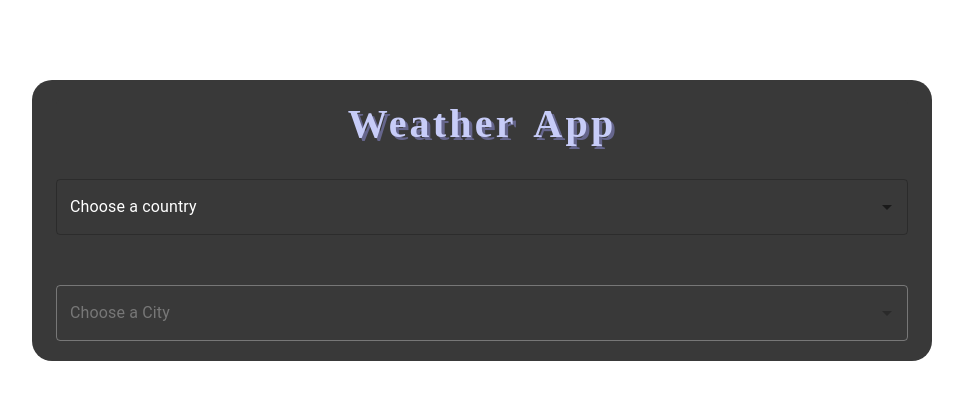
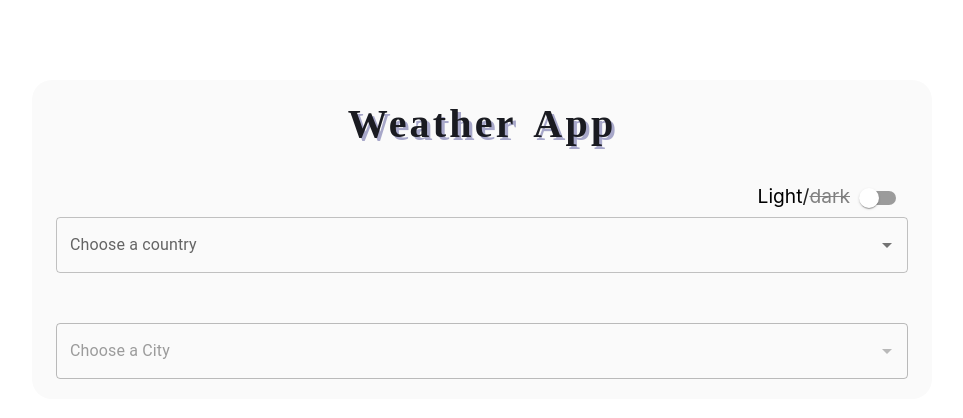
Before and after one commit to frankenstein-25/Weather_2, a React (Create React App) app: page / in a window 1280 px wide. Shown: the top 418 px of the page, without its empty margins (158-1121 px from the left). Built offline with nearby package versions, Linux system fonts and the light colour scheme; no server answers; a web font is replaced by a local one.

Commit message:
add theme

```diff
--- a/src/App.js
+++ b/src/App.js
@@ -1,26 +1,41 @@
-import Container from '@mui/material/Container';
-import Paper from '@mui/material/Paper';
-import Country from './Components/Country';
-import {useState,useEffect} from 'react'
-import City from './Components/City';
-import Weather from './Components/Weather';
-import LatLon from './Components/LatLon';
+import Container from "@mui/material/Container";
+import Paper from "@mui/material/Paper";
+import Country from "./Components/Country";
+import { useState, useEffect } from "react";
+import City from "./Components/City";
+import Weather from "./Components/Weather";
+import LatLon from "./Components/LatLon";
+import Switch from "@mui/material/Switch";
 function App() {
+  const [allCountries, setAllCountries] = useState([]);
+  const [cities, setCities] = useState([]);
+  const [country, setCountry] = useState(null);
+  const [city, setCity] = useState(null);
+  const [lat, setLat] = useState();
+  const [lon, setLon] = useState();
+  const [temp, setTemp] = useState();
+  const [checked, setChecked] = useState(false);
+  const [vals, setVals] = useState("light");
 
-  const [allCountries ,setAllCountries] = useState([]);
-  const [cities ,setCities] = useState([]);
-  const [country ,setCountry] = useState(null);
-  const [city ,setCity] = useState(null);
-  const [lat,setLat]= useState();
-  const [lon,setLon]= useState();
-  const[temp,setTemp]=useState();
-
+  const handleChange = (event) => {
+    setChecked(event.target.checked);
+    if (event.target.checked) {
+      setVals("dark");
+    } else {
+      setVals("light");
+    }
+  };
 
   return (
-    <Container className='padding' maxWidth="md" >
+    <div className={`${vals}-mode`}>
+      <Container className="padding" maxWidth="md">
         <Paper elevation={0}>
           <header>
-          <h1 className='heading'>Weather App</h1>
+            <h1 className="heading">Weather App</h1>
+            <div className="text-right font-size">
+              <span className="light">Light</span><span className="mode">/</span><span className="dark">dark</span>
+              <Switch checked={checked} onChange={handleChange} />
+            </div>
           </header>
           <Country
             setAllCountries={setAllCountries}
@@ -29,19 +44,29 @@ function App() {
             setCity={setCity}
             city={city}
           />
-          { <City
+          <City
             country={country}
             cities={cities}
             setCities={setCities}
-            setCity = {setCity}
+            setCity={setCity}
             city={city}
-
-          />}
-
-          {city && (<LatLon  city={city} setLat={setLat} setLon={setLon} />)}
-          {lat && lon && (<Weather city={city} country={country} setLat={setLat} setLon={setLon} lat={lat} lon={lon} setTemp={setTemp} temp={temp}/>)}
+          />
+          {city && <LatLon city={city} setLat={setLat} setLon={setLon} />}
+          {lat && lon && (
+            <Weather
+              city={city}
+              country={country}
+              setLat={setLat}
+              setLon={setLon}
+              lat={lat}
+              lon={lon}
+              setTemp={setTemp}
+              temp={temp}
+            />
+          )}
         </Paper>
       </Container>
+    </div>
   );
 }
 
--- a/src/Components/City.js
+++ b/src/Components/City.js
@@ -10,7 +10,6 @@ export default function City({city:value,cities,setCities, setCity,country}) {
     const [loading,setLoading] =React.useState(true);
     const [dis,setdisable] =React.useState(true);
 
-    // const loading = open && options.length === 0;
     const fetchCitiesData = async ()=>{
         setLoading(true);
         try {
@@ -32,7 +31,6 @@ export default function City({city:value,cities,setCities, setCity,country}) {
             setdisable(false);
           else
             setdisable(true);
-          console.log(country)
           country && (async () => await fetchCitiesData())()
         },[country]);
 
--- a/src/Components/Weather.js
+++ b/src/Components/Weather.js
@@ -2,7 +2,7 @@ import React, { useEffect, useState } from "react";
 import { BsThermometerHalf, BsWind, BsSpeedometer } from "react-icons/bs";
 import { WiHumidity } from "react-icons/wi";
 
-export default function Weather({ country, lat, lon, setTemp, temp,city }) {
+export default function Weather({ country, lat, lon, setTemp, temp, city }) {
   const [humidity, setHumidity] = useState();
   const [wind, setWind] = useState();
   const [pressure, setPressure] = useState();
@@ -33,19 +33,20 @@ export default function Weather({ country, lat, lon, setTemp, temp,city }) {
 
   useEffect(() => {
     lat && lon && (async () => await fetchweatherdata())();
+    console.log(lat);
   }, [lat, lon]);
 
   return (
     <>
-      {temp && (
+      {!lat && !lon && <h1>Data Is Not available....</h1>}
+      {lat && lon && temp && (
         <div>
           <div className="d-flex">
             <div className="data">
               <BsThermometerHalf
                 style={{
                   verticalAlign: "text-bottom",
-                  fontSize: "4rem",
-                  color: "white",
+                  fontSize: "4rem"
                 }}
               />{" "}
               <div className="span"> {tempFunc(temp)} </div>{" "}
--- a/src/index.css
+++ b/src/index.css
@@ -8,6 +8,7 @@ body {
     sans-serif;
   -webkit-font-smoothing: antialiased;
   -moz-osx-font-smoothing: grayscale;
+  background-color: white;
 }
 
 code {
@@ -21,75 +22,117 @@ code {
   background-color: rgb(57, 57, 57);
   border-radius: 20px;
 }
+.light-mode .light{
+  color: black;
+}
+.light-mode .dark{
+  color: gray;
+  text-decoration: line-through ;
+}
+.dark-mode .light{
+  color: lightcyan;
+  text-decoration: line-through;
+}
+.dark-mode .mode{
+  color: white;
+}
+.font-size{
+  font-size: 1.2rem;
+}
+.dark-mode .dark{
+  color: white;
+}
+.light-mode>.padding {
+  background-color: rgb(250, 250, 250);
+}
+.dark-mode>.padding {
+  background-color: rgb(57, 57, 57);
+}
 
 .container {
   margin-top: 50px;
 }
 
-.padding>.css-ee20y-MuiPaper-root {
+.dark-mode>.padding>.css-ee20y-MuiPaper-root {
   background-color: rgb(57, 57, 57);
 }
-
+.light-mode>.padding>.css-ee20y-MuiPaper-root {
+  background-color: rgb(250, 250, 250);
+}
+.dark-mode .data {
+  color: white;
+}
 .data {
   font-weight: 600;
   font-size: 4rem;
-  color: rgb(223, 193, 42);
   white-space: nowrap;
   display: flex;
   align-items: center;
   font-family: "Stylish";
   width: fit-content;
 }
+.span{
+  color: rgb(223, 193, 42);
+}
 
 .span {
   margin-left: 10px;
 }
 
-.css-1qqsdnr-MuiAutocomplete-root .MuiOutlinedInput-root .MuiAutocomplete-input {
+.dark-mode .css-1qqsdnr-MuiAutocomplete-root .MuiOutlinedInput-root .MuiAutocomplete-input {
   color: white
 }
 
-div>.css-1d3z3hw-MuiOutlinedInput-notchedOutline {
+.dark-mode div>.css-1d3z3hw-MuiOutlinedInput-notchedOutline {
   border-width: 1px;
   border-color: white !important;
 }
 
 
-div>.css-154xyx0-MuiInputBase-root-MuiOutlinedInput-root.Mui-disabled .MuiOutlinedInput-notchedOutline {
+.dark-mode div>.css-154xyx0-MuiInputBase-root-MuiOutlinedInput-root.Mui-disabled .MuiOutlinedInput-notchedOutline {
   border-color: rgba(220, 220, 220, 0.38) !important;
   cursor:not-allowed !important;
 }
 
-div>.css-1sumxir-MuiFormLabel-root-MuiInputLabel-root {
+.dark-mode div>.css-1sumxir-MuiFormLabel-root-MuiInputLabel-root {
   color: white;
 }
 
-div>.css-14s5rfu-MuiFormLabel-root-MuiInputLabel-root {
+.dark-mode div>.css-14s5rfu-MuiFormLabel-root-MuiInputLabel-root {
   color: rgb(255, 255, 255);
 }
 
-div>.css-14s5rfu-MuiFormLabel-root-MuiInputLabel-root.Mui-disabled {
+.dark-mode div>.css-14s5rfu-MuiFormLabel-root-MuiInputLabel-root.Mui-disabled {
   color: rgba(220, 220, 220, 0.38);
 }
-
+.dark-mode .heading{
+  color: rgb(199, 204, 248);
+  text-shadow: 0.2rem 0.2rem 0 rgb(102, 102, 141);
+}
+.light-mode .heading{
+  color: rgb(26, 27, 33);
+  text-shadow: 0.2rem 0.2rem 0 rgb(167, 167, 201);
+}
 .heading {
-  color: rgb(199, 204, 248);
   font-family: "Supermercado One", cursive;
   font-size: 2.5rem;
   margin: auto;
   width: fit-content;
-  text-shadow: 0.2rem 0.2rem 0 rgb(102, 102, 141);
   letter-spacing: 0.2rem;
   word-spacing: 0.4rem;
   padding-bottom: 2rem;
   text-align: center;
 }
-
+.dark-mode .font{
+  color: white;
+}
+.light-mode .font{
+  color: black;
+}
 .font {
   font-size: 2rem;
   margin-left: 10px;
   margin-top: -25px;
-  color: white;
 }
 
 .lite {
@@ -122,7 +165,9 @@ div>.css-14s5rfu-MuiFormLabel-root-MuiInputLabel-root.Mui-disabled {
   margin: 0;
   font-size: 20px;
 }
-
+.light-mode .pro{
+  color: rgb(255, 0, 0);
+}
 .weather {
   display: flex;
   align-items: center;
@@ -149,13 +194,18 @@ div>.css-14s5rfu-MuiFormLabel-root-MuiInputLabel-root.Mui-disabled {
   font-size: 3rem;
   letter-spacing: 0.1rem;
   font-family: "Supermercado One", cursive;
-  /* text-shadow: 0 0 0.5rem rgb(83, 103, 133); */
   text-shadow: 0.3rem 0.3rem 0rem rgb(83, 103, 133);
 }
 
 .text-center {
   text-align: center;
   margin-top: 60px;
+}
+.dark-mode .time{
+  color: white;
+}
+.light-mode .time{
+  color: black;
 }
 
 h1 {
```
Lines whose indentation alone changed are shown as unchanged.
